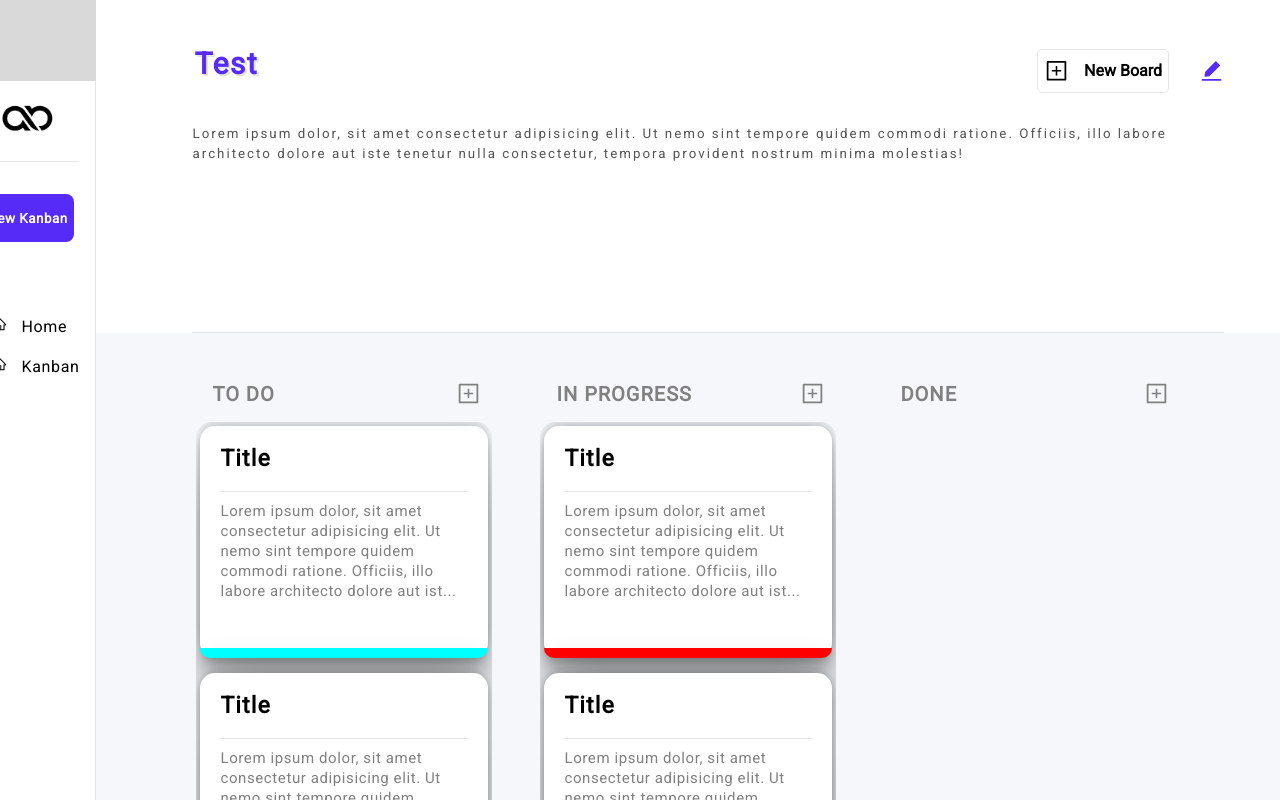
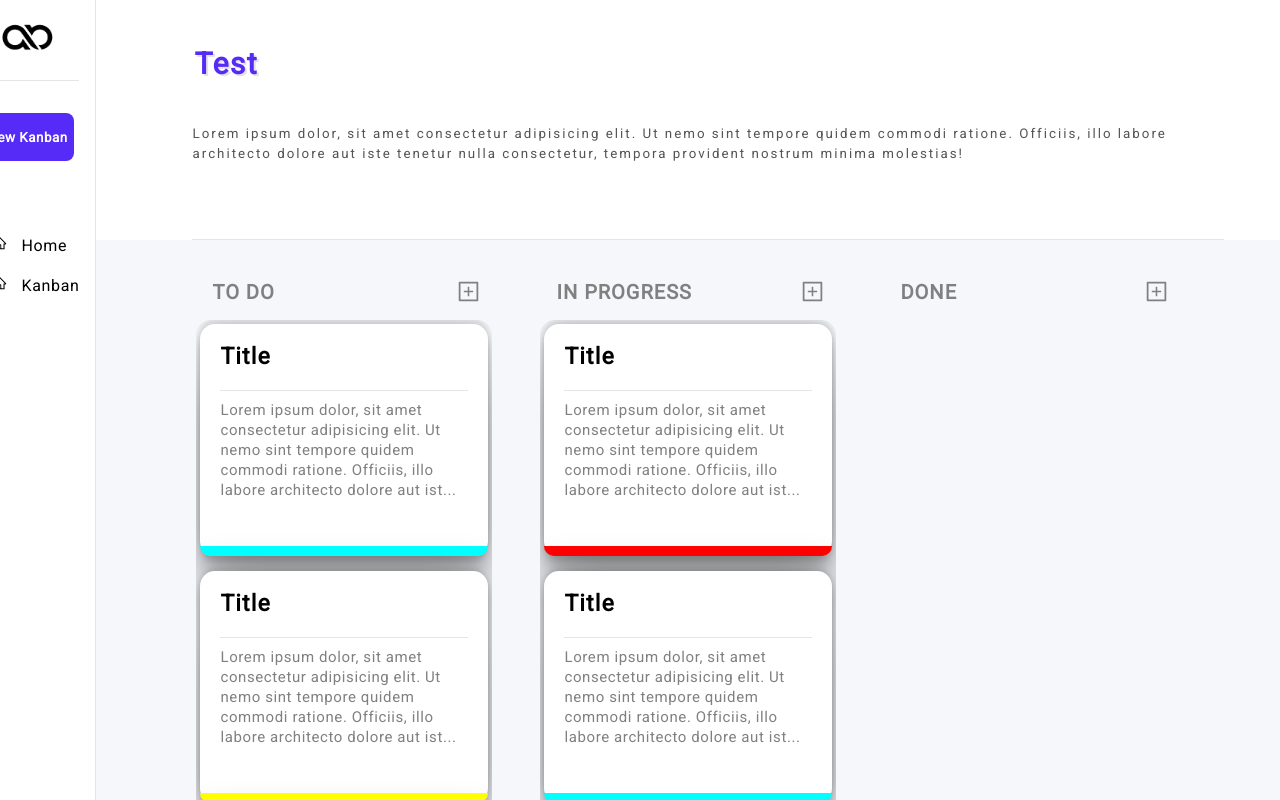
Before and after one commit to alesberesik22/kanban, a React (Create React App) app: page /kanban in a window 1280 px wide. Shown: the top 800 px of the page. Built offline with nearby package versions, Linux system fonts and the light colour scheme.

Commit message:
css tweaks

```diff
--- a/src/App.css
+++ b/src/App.css
@@ -1,6 +1,6 @@
 .App {
   display: flex;
-  align-items: center;
+  align-items: flex-start;
   justify-content: center;
   flex-direction: row;
 }
--- a/src/components/Kanban/Kanban.css
+++ b/src/components/Kanban/Kanban.css
@@ -1,5 +1,5 @@
 .kanban {
-  height: 100%;
+  height: 100vh;
   width: 100%;
   display: flex;
   align-items: flex-start;
@@ -55,10 +55,9 @@
   scale: 1.1;
 }
 .kanban_header {
-  height: 290px;
   display: flex;
   flex-direction: column;
-  height: 100%;
+  height: 30%;
   justify-content: flex-start;
   width: 100%;
   box-sizing: border-box;
@@ -90,6 +89,7 @@
 .kanban_header_desription textarea {
   padding: 0;
   width: 100%;
+  height: 90%;
   border-radius: 0.5rem;
   background: transparent;
   border: none;
@@ -99,6 +99,9 @@
   letter-spacing: 0.15em;
   line-height: 20px;
   box-sizing: border-box;
+}
+.kanban_header_desription textarea::-webkit-scrollbar {
+  display: none;
 }
 .kanban_header_desription {
   display: flex;
@@ -141,8 +144,8 @@
 }
 .kanban_body_container {
   width: 100%;
-  height: 100%;
-  padding: 2rem 6rem 4rem 6rem;
+  height: 70%;
+  padding: 5rem 6rem 0 6rem;
   display: flex;
   flex-direction: row;
   align-items: center;
--- a/src/components/Kanban/Kanban.tsx
+++ b/src/components/Kanban/Kanban.tsx
@@ -60,7 +60,7 @@ const Kanban = () => {
   const [columns, setColumns] = useState(columnsFromBackend);
   const [edit, setEdit] = useState(false);
   const [title, setTitle] = useState("Test");
-  const [hover, setHover] = useState(true);
+  const [hover, setHover] = useState(false);
   const [createTaskId, setCreateTaskId] = useState<Number>();
   const [newModal, setNewModal] = useState(false);
   const [createTask, setCreateTask] = useState(false);
--- a/src/components/Navbar/Navbar.css
+++ b/src/components/Navbar/Navbar.css
@@ -4,11 +4,12 @@
   display: flex;
   align-items: flex-start;
   justify-content: flex-start;
-  padding: 00 1rem 2rem;
+  padding: 00 1rem 0;
   background-color: white;
   border-right: 1px solid rgba(0, 0, 0, 0.1);
   flex-direction: column;
   gap: 2rem;
+  position: static;
 }
 .navbar_header {
   width: 100%;
```
